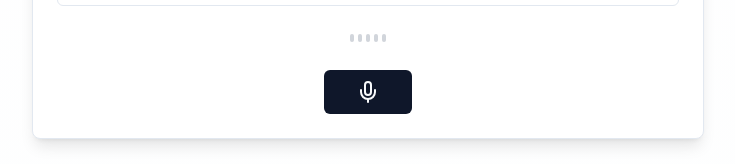
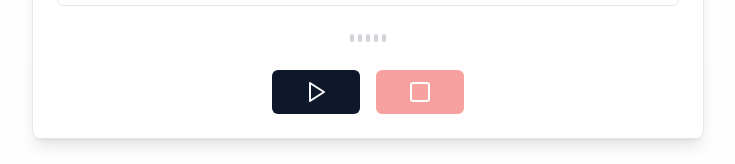
Before and after one commit to omharigupta/chatter-skipper, a React (Vite) app: page / in a window 1280 px wide. Shown: the part 581-745 px from the top of the page, without its empty margins (272-1007 px from the left). Built offline with nearby package versions, Linux system fonts and the light colour scheme; no server answers; the database is empty.

Commit message:
Add start and stop buttons
Implemented start and stop buttons for the voice chat functionality in the Index page to enhance user control over the voice input process.
[skip gpt_engineer]

```diff
--- a/src/pages/Index.tsx
+++ b/src/pages/Index.tsx
@@ -2,7 +2,7 @@ import { useState, useCallback, useRef, useEffect } from "react";
 import { Button } from "@/components/ui/button";
 import { Card } from "@/components/ui/card";
 import { Input } from "@/components/ui/input";
-import { Mic, MicOff } from "lucide-react";
+import { Mic, MicOff, Play, Square } from "lucide-react";
 import { VoiceVisualizer } from "@/components/VoiceVisualizer";
 import { ChatMessage } from "@/components/ChatMessage";
 import { useVoiceChat } from "@/lib/useVoiceChat";
@@ -61,22 +61,18 @@ const Index = () => {
     }
   };
 
-  // Auto-send after 5 seconds of pause
   useEffect(() => {
     if (textInput.trim()) {
-      // Clear any existing timeout
       if (timeoutRef.current) {
         clearTimeout(timeoutRef.current);
       }
 
-      // Set new timeout
       timeoutRef.current = setTimeout(() => {
         processMessage(textInput);
         setTextInput("");
       }, 5000);
     }
 
-    // Cleanup timeout on unmount or when textInput changes
     return () => {
       if (timeoutRef.current) {
         clearTimeout(timeoutRef.current);
@@ -116,21 +112,26 @@ const Index = () => {
             />
           </div>
           <VoiceVisualizer isActive={isListening || isProcessing} />
-          <Button
-            size="lg"
-            className={`transition-all duration-300 hover:scale-105 active:scale-95 ${
-              isListening
-                ? "bg-destructive hover:bg-destructive/90"
-                : "hover:bg-primary/90"
-            }`}
-            onClick={isListening ? stopListening : startListening}
-          >
-            {isListening ? (
-              <MicOff className="w-6 h-6 animate-pulse" />
-            ) : (
-              <Mic className="w-6 h-6" />
-            )}
-          </Button>
+          <div className="flex gap-4">
+            <Button
+              size="lg"
+              variant="default"
+              className="transition-all duration-300 hover:scale-105 active:scale-95"
+              onClick={startListening}
+              disabled={isListening}
+            >
+              <Play className="w-6 h-6" />
+            </Button>
+            <Button
+              size="lg"
+              variant="destructive"
+              className="transition-all duration-300 hover:scale-105 active:scale-95"
+              onClick={stopListening}
+              disabled={!isListening}
+            >
+              <Square className="w-6 h-6" />
+            </Button>
+          </div>
         </div>
       </Card>
     </div>
```
